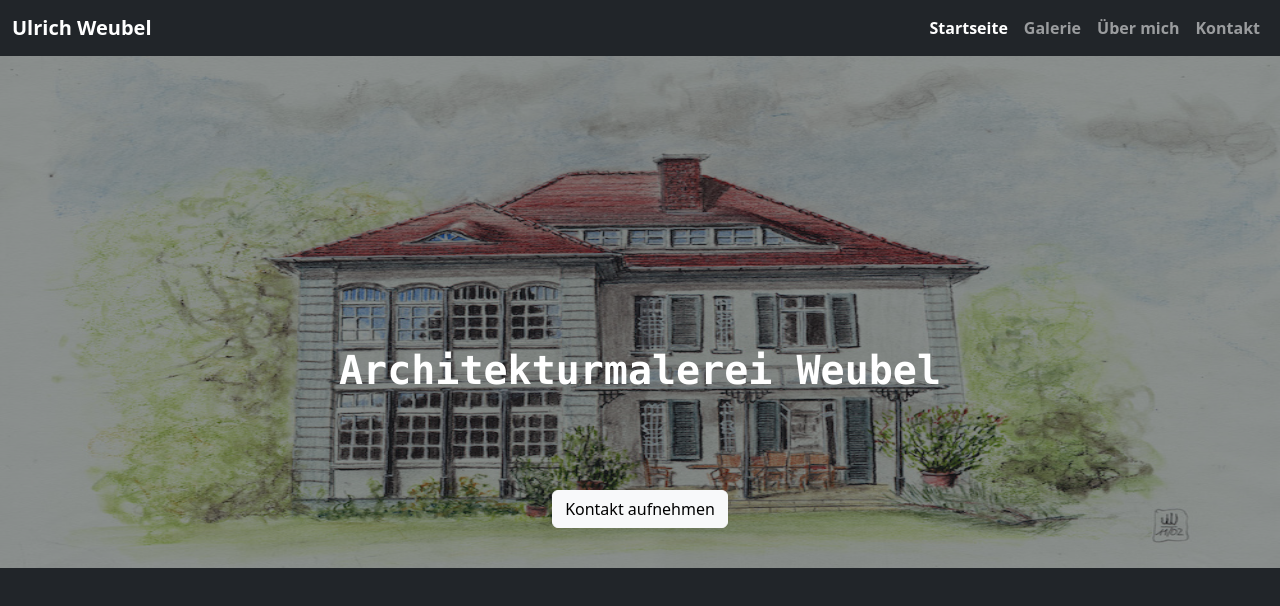
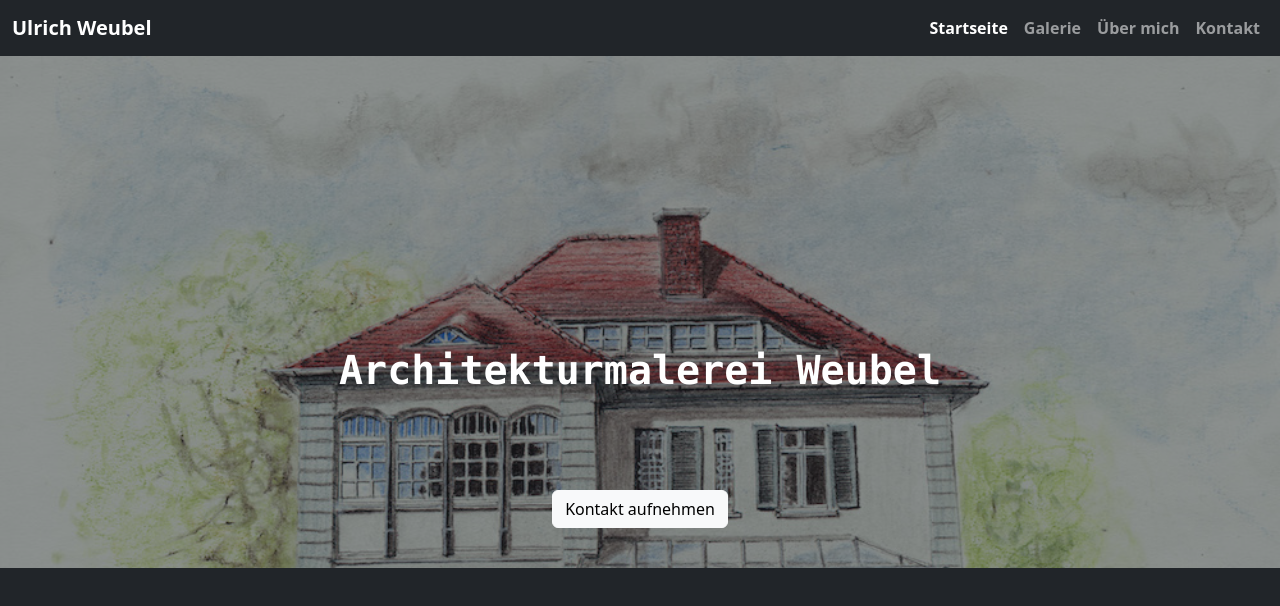
Before and after one commit to fabiusgasber/architekt-weubel, a website: page index.html in a window 1280 px wide. Drawn offline with nearby package versions, Linux system fonts and the light colour scheme.

Commit message:
Add height to carousel

```diff
--- a/styles.css
+++ b/styles.css
@@ -1,11 +1,3 @@
-.carousel-item img {
-    position: absolute;
-    object-fit: fill;
-    top: 0;
-    left: 0;
+.carousel-item {
     max-height: 40vw;
 }
-
-.carousel .carousel-item {
-    height: 40vw;
-  }
```
